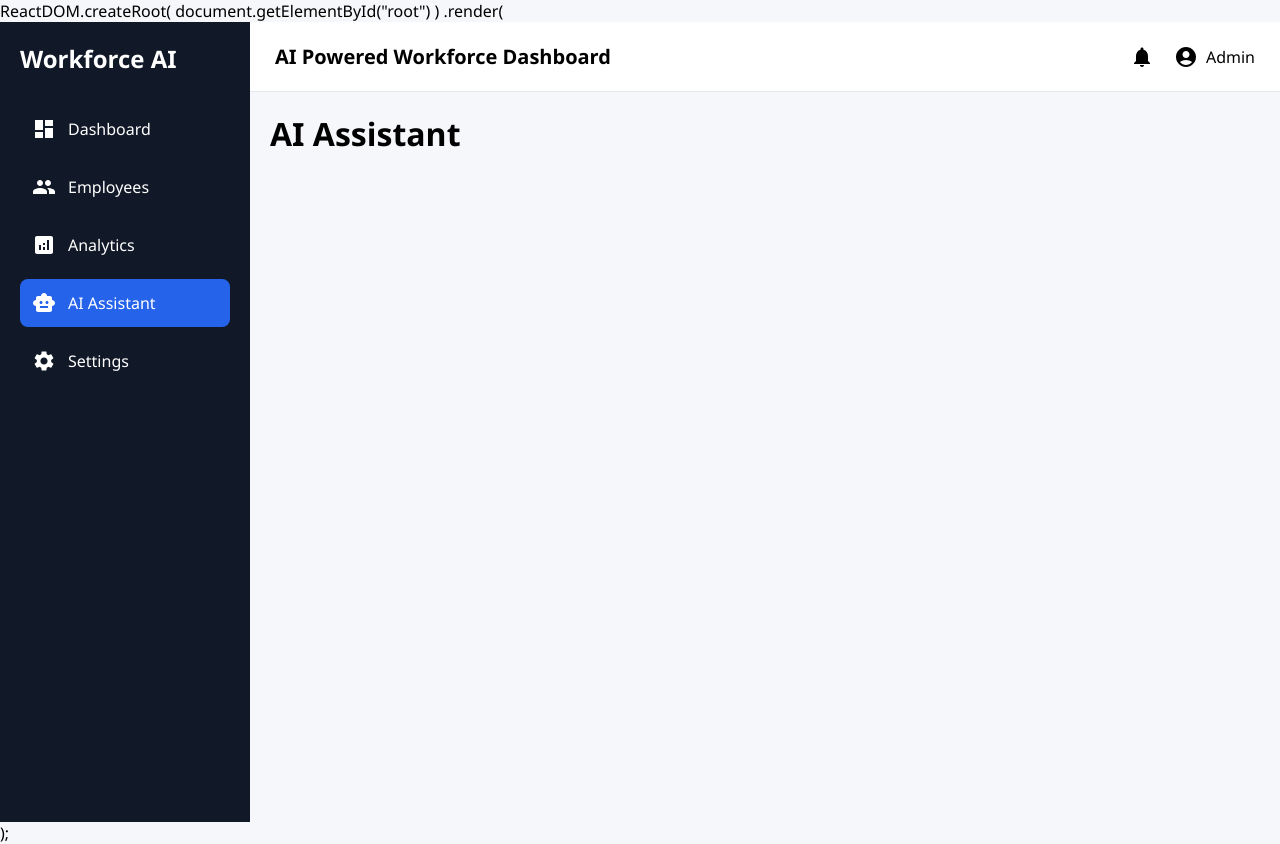
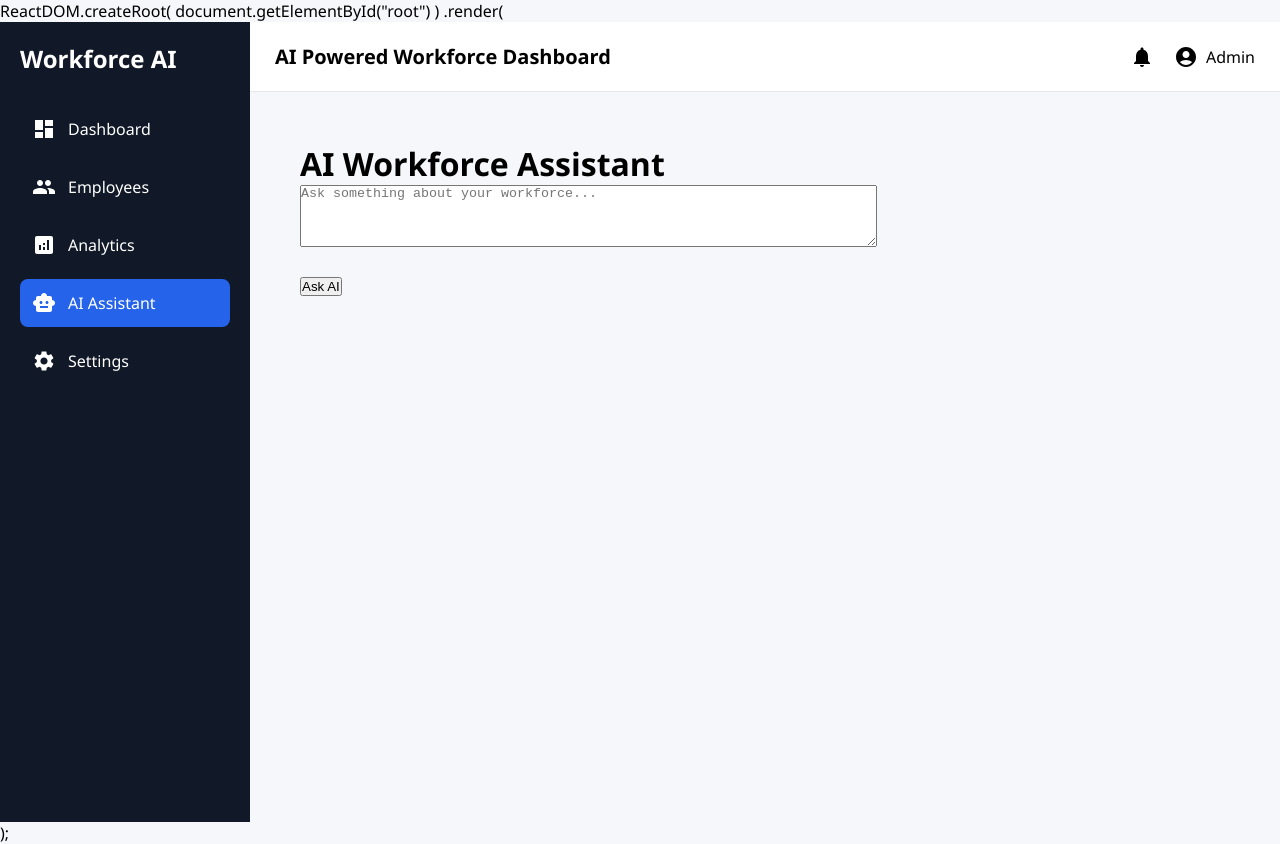
Before and after one commit to SaiKavya210804/AI_Powered_Workforce_Analytics_-_Talent_Intelligence_Dashboard_Team_B, a React app in the folder frontend/: page /ai-assistant in a window 1280 px wide. Built offline with nearby package versions, Linux system fonts and the light colour scheme; the HTML template or start-up script is replaced by a standard one.

Commit message:
Integrated AI Assistant frontend with FastAPI backend.. modified main.py in backend, and AIAssistant.jsx in frontend.. and created aiService.js file in services folder in frontend..

```diff
--- a/frontend/src/pages/AIAssistant/AIAssistant.jsx
+++ b/frontend/src/pages/AIAssistant/AIAssistant.jsx
@@ -1,5 +1,59 @@
+import { useState } from "react";
+import { askAI } from "../../services/aiService";
+
 function AIAssistant() {
-  return <h1>AI Assistant</h1>;
+  const [question, setQuestion] = useState("");
+  const [answer, setAnswer] = useState("");
+  const [loading, setLoading] = useState(false);
+
+  const handleAsk = async () => {
+    if (!question.trim()) return;
+
+    setLoading(true);
+
+    try {
+      const response = await askAI(question);
+      setAnswer(response.answer);
+    } catch (error) {
+      console.error(error);
+      setAnswer("Something went wrong. Please try again.");
+    }
+
+    setLoading(false);
+  };
+
+  return (
+    <div style={{ padding: "30px" }}>
+      <h1>AI Workforce Assistant</h1>
+
+      <textarea
+        rows="4"
+        cols="70"
+        placeholder="Ask something about your workforce..."
+        value={question}
+        onChange={(e) => setQuestion(e.target.value)}
+      />
+
+      <br />
+      <br />
+
+      <button onClick={handleAsk}>
+        Ask AI
+      </button>
+
+      <br />
+      <br />
+
+      {loading && <p>Thinking...</p>}
+
+      {!loading && answer && (
+        <>
+          <h3>Answer</h3>
+          <p>{answer}</p>
+        </>
+      )}
+    </div>
+  );
 }
 
 export default AIAssistant;
--- /dev/null
+++ b/frontend/src/services/aiService.js
@@ -0,0 +1,13 @@
+import axios from "axios";
+
+const API = axios.create({
+  baseURL: "http://127.0.0.1:8000",
+});
+
+export const askAI = async (question) => {
+  const response = await API.post("/ask-ai", {
+    question,
+  });
+
+  return response.data;
+};
```
Also changed, not shown: 1 other file (tests, documents, lock files or other folders).
